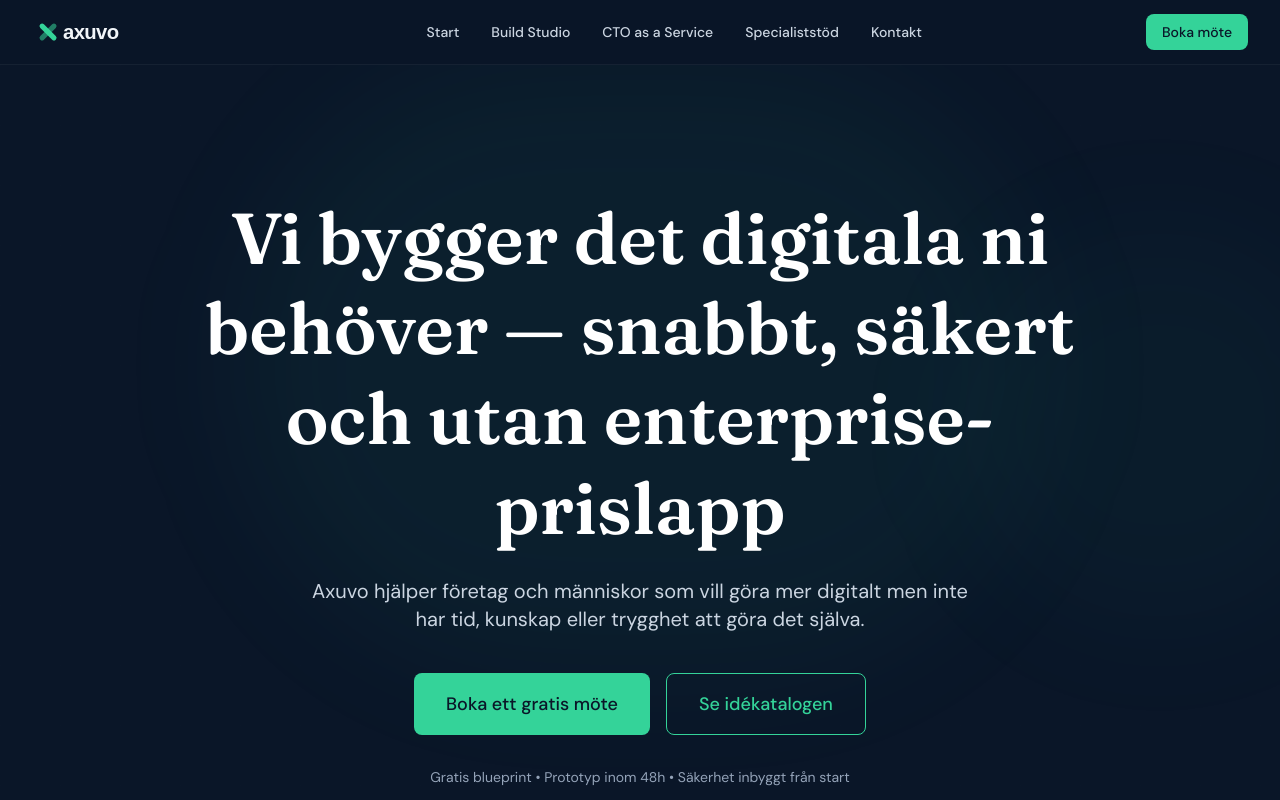
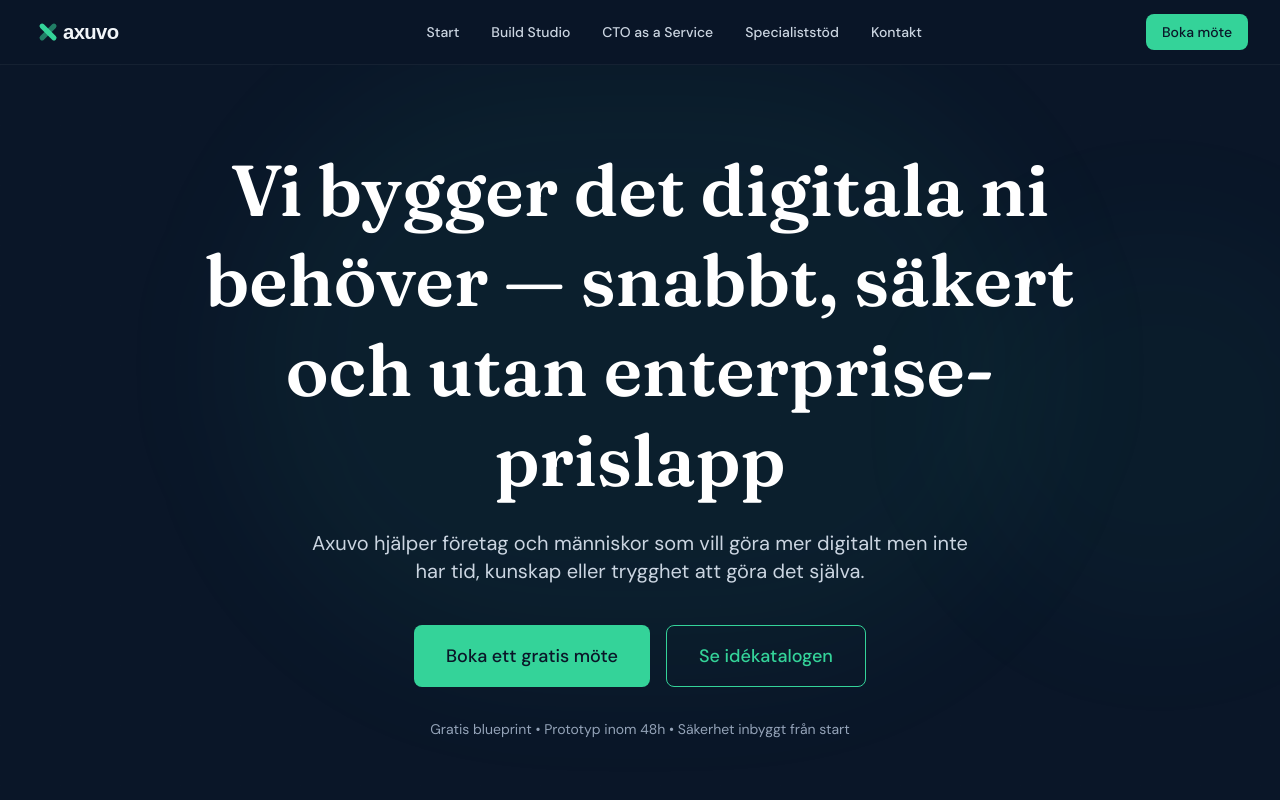
Before and after one commit to englundrobin89/axuvo-web, a Next.js app: page / in a window 1280 px wide. Shown: the top 800 px of the page. Built offline with nearby package versions, Linux system fonts and the light colour scheme.

Commit message:
Reduce hero top margin for better desktop fit

```diff
--- a/src/components/sections/Hero.tsx
+++ b/src/components/sections/Hero.tsx
@@ -28,7 +28,7 @@ export const Hero: React.FC<HeroProps> = ({
 }) => {
   if (variant === 'home') {
     return (
-      <section className="relative overflow-hidden pt-20 pb-16 lg:pt-32 lg:pb-24">
+      <section className="relative overflow-hidden pt-12 pb-12 lg:pt-20 lg:pb-16">
         {/* Background decorations */}
         <div className="absolute inset-0 pointer-events-none">
           <div className="absolute top-0 left-1/2 -translate-x-1/2 w-[800px] h-[600px] bg-mint/5 rounded-full blur-3xl" />
```
